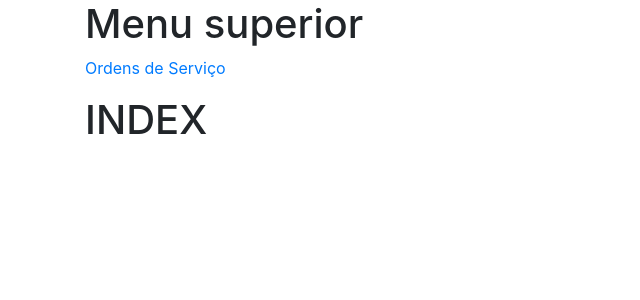
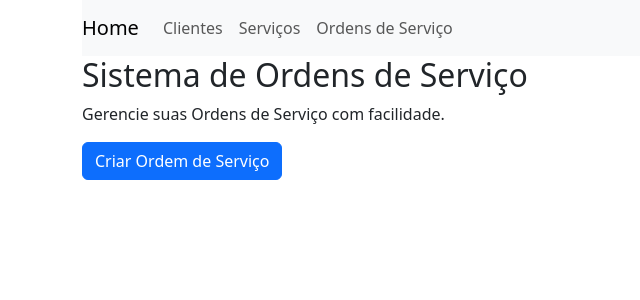
Before and after one commit to rg3915/ordem-de-servico, a Django app: template backend/core/templates/index.html in a window 1280 px wide. Shown: the top 300 px of the page, without its empty margins (0-640 px from the left). Run offline with Django 3.2, Linux system fonts and the light colour scheme; the template is opened without the code that fills it, so the values that code supplies are empty; some libraries are stand-ins or nearby versions.

Commit message:
Configura base com menu.

```diff
--- a/backend/core/templates/base.html
+++ b/backend/core/templates/base.html
@@ -1,6 +1,7 @@
 <!DOCTYPE html>
 <html lang="en">
-  <head>
+
+<head>
     <meta charset="utf-8">
     <meta http-equiv="X-UA-Compatible" content="IE=edge">
     <meta name="viewport" content="width=device-width, initial-scale=1.0, shrink-to-fit=no">
@@ -11,26 +12,32 @@
 
   <!-- Bootstrap core CSS -->
   <!-- <link rel="stylesheet" href="https://maxcdn.bootstrapcdn.com/bootstrap/3.3.7/css/bootstrap.min.css"> -->
-    <link rel="stylesheet" href="https://stackpath.bootstrapcdn.com/bootstrap/4.4.1/css/bootstrap.min.css">
+    <link rel="stylesheet" href="https://cdn.jsdelivr.net/npm/bootstrap@5.3.0/dist/css/bootstrap.min.css">
+
 
   <!-- Font-awesome -->
     <link rel="stylesheet" href="https://maxcdn.bootstrapcdn.com/font-awesome/4.7.0/css/font-awesome.min.css">
 
   <!-- Alpine.js -->
     <script src="//unpkg.com/alpinejs" defer></script>
+
   </head>
-  <body>
-    <div class="container">
-      <h1>Menu superior</h1>
-      <p>
-        <a href="{% url 'servico:ordem_servico_list' %}">Ordens de Serviço</a>
-      </p>
 
-      {% block content %}
-        <p>Parágrafo principal.</p>
-      {% endblock content %}
+<body>
+
+  <div class="container">
+    <div class="row">
+      <div class="col-md-12">
+        {% include "includes/menu.html" %}
+
+        {% block content %}{% endblock content %}
+      </div>
     </div>
+  </div>
 
-    {% block js %}{% endblock js %}
-  </body>
+  <script src="js/jquery.min.js"></script>
+  <script src="js/bootstrap.min.js"></script>
+  <script src="js/scripts.js"></script>
+</body>
+
 </html>
--- a/backend/core/templates/index.html
+++ b/backend/core/templates/index.html
@@ -1,5 +1,18 @@
 {% extends "base.html" %}
 
 {% block content %}
-  <h1>INDEX</h1>
+<div class="jumbotron">
+  <h2>
+    Sistema de Ordens de Serviço
+  </h2>
+  <p>
+    Gerencie suas Ordens de Serviço com facilidade.
+  </p>
+  <p>
+    <a
+      class="btn btn-primary btn-large"
+      href="#"
+    >Criar Ordem de Serviço</a>
+  </p>
+</div>
 {% endblock content %}
```
